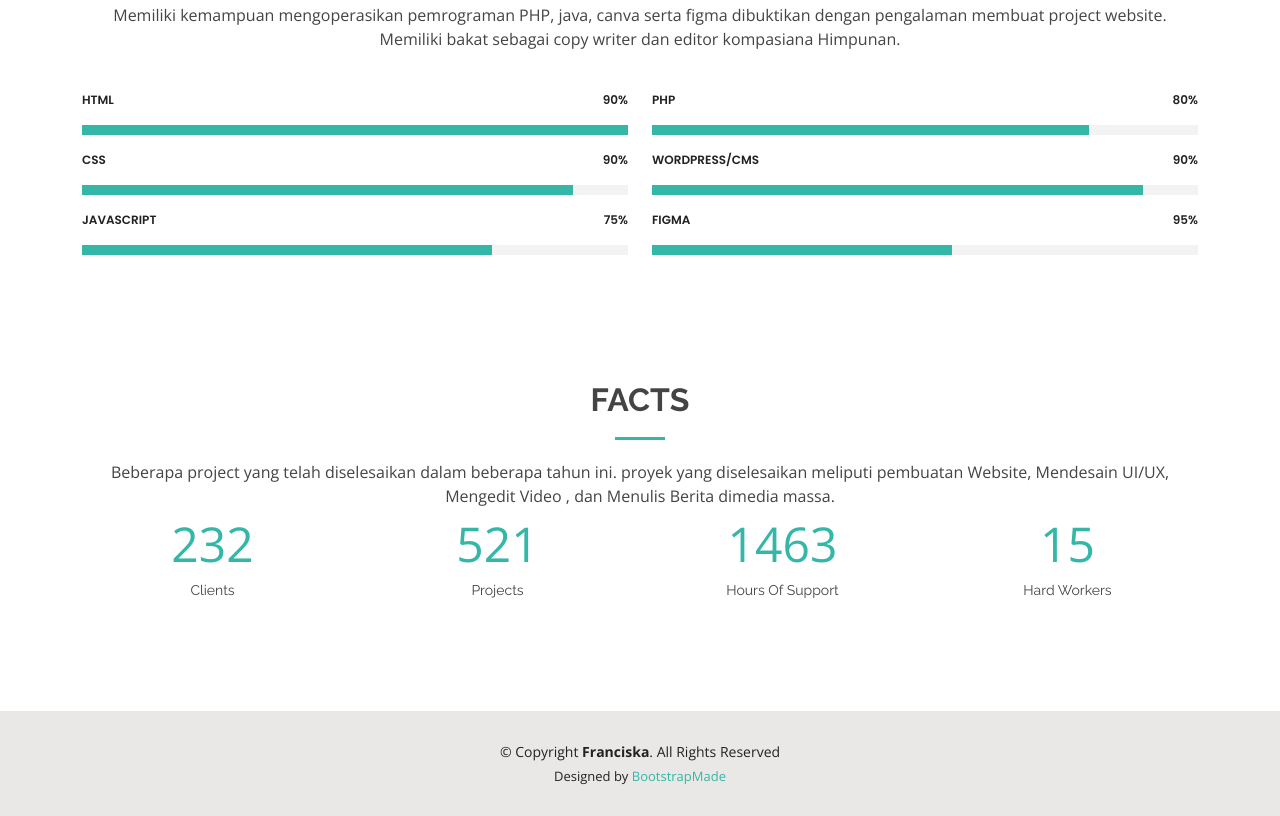
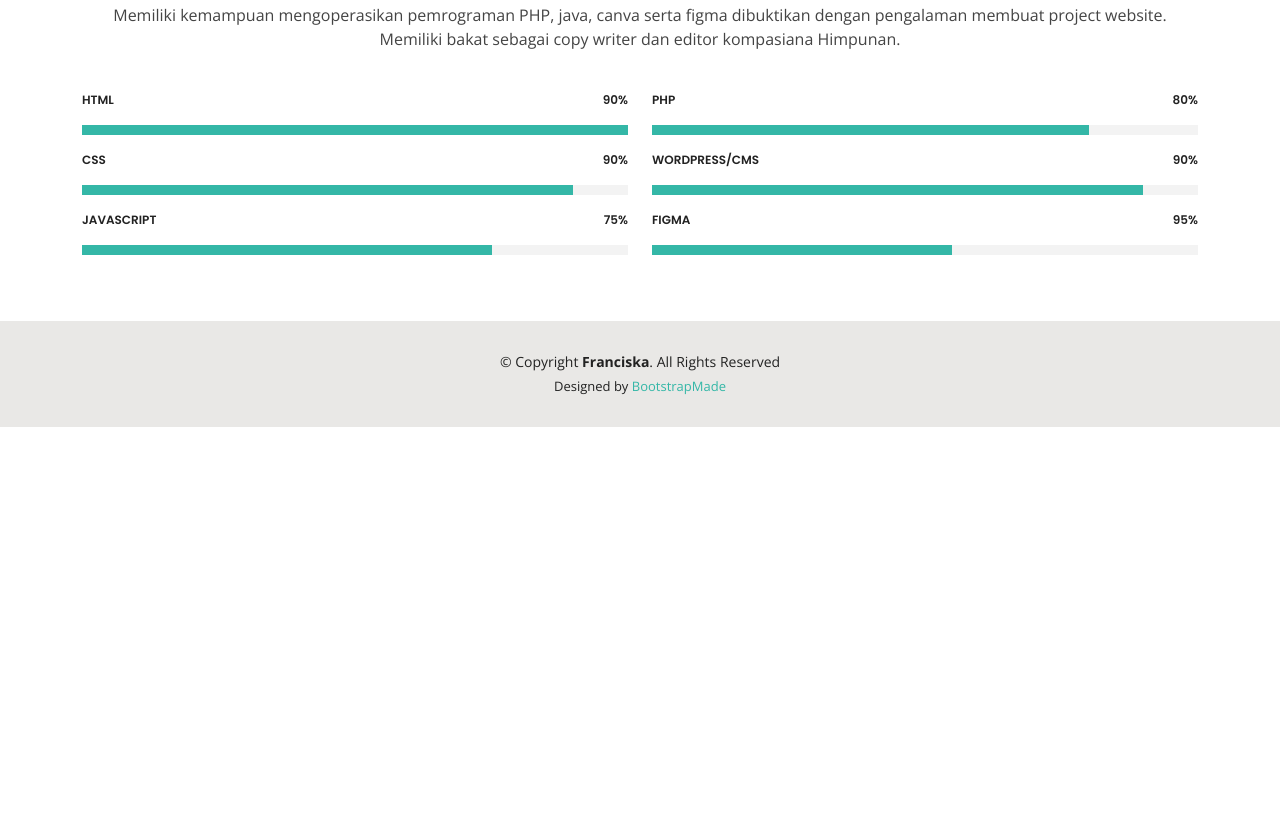
Before and after one commit to Dindafranciska/Dindafranciska.github.io, a plain HTML site: page about.html in a window 1280 px wide. Shown: the part 914-1730 px from the top of the page. After the commit the page ends 1341 px from the top, so only its background shows below. Drawn offline with nearby package versions, Linux system fonts and the light colour scheme.

Commit message:
Update about.html

```diff
--- a/about.html
+++ b/about.html
@@ -188,41 +188,6 @@
       </div>
     </section><!-- End Skills Section -->
 
-    <!-- ======= Facts Section ======= -->
-    <section id="facts" class="facts">
-      <div class="container" data-aos="fade-up">
-
-        <div class="section-title">
-          <h2>Facts</h2>
-          <p>Beberapa project yang telah diselesaikan dalam beberapa tahun ini.
-            proyek yang diselesaikan meliputi pembuatan Website, Mendesain UI/UX, Mengedit Video , dan Menulis Berita dimedia massa.</p>
-        <div class="row counters">
-
-          <div class="col-lg-3 col-6 text-center">
-            <span data-purecounter-start="0" data-purecounter-end="232" data-purecounter-duration="1" class="purecounter"></span>
-            <p>Clients</p>
-          </div>
-
-          <div class="col-lg-3 col-6 text-center">
-            <span data-purecounter-start="0" data-purecounter-end="521" data-purecounter-duration="1" class="purecounter"></span>
-            <p>Projects</p>
-          </div>
-
-          <div class="col-lg-3 col-6 text-center">
-            <span data-purecounter-start="0" data-purecounter-end="1463" data-purecounter-duration="1" class="purecounter"></span>
-            <p>Hours Of Support</p>
-          </div>
-
-          <div class="col-lg-3 col-6 text-center">
-            <span data-purecounter-start="0" data-purecounter-end="15" data-purecounter-duration="1" class="purecounter"></span>
-            <p>Hard Workers</p>
-          </div>
-
-        </div>
-
-      </div>
-    </section>
-
   <!-- ======= Footer ======= -->
   <footer id="footer">
     <div class="container">
```
